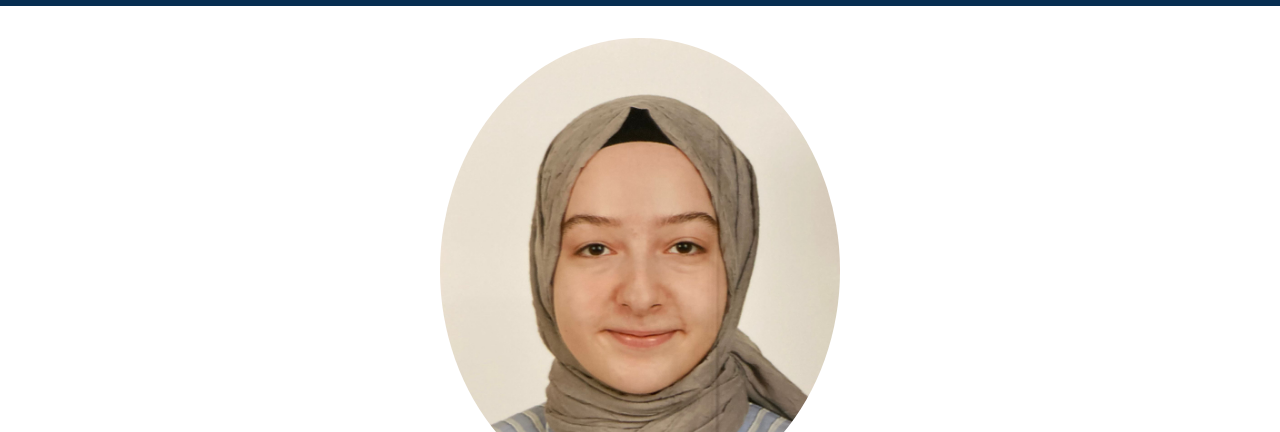
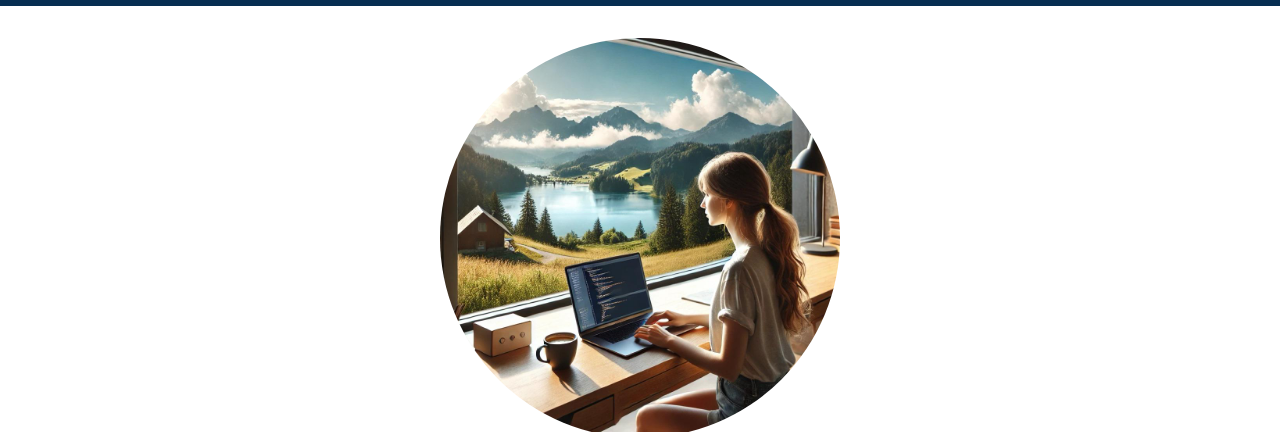
Before and after one commit to fatmanurkarsatar/myCourses-Html, a plain HTML site: page index.html in a window 1280 px wide. Shown: the part 64-496 px from the top of the page. Drawn offline with Linux system fonts and the light colour scheme.

Commit message:
updated the hero photo

```diff
--- a/index.html
+++ b/index.html
@@ -43,7 +43,7 @@
     </header>
 
     <section id="home">
-        <img src="img/fnk.jpg" alt="Fatma Nur KARSATAR" width="400px" height="400px">
+        <img src="img/hero.jpg" alt="Fatma Nur KARSATAR" width="400px" height="400px">
 
         <div class="name text-align=center">
             <h2 class="heading-big">Fatma Nur Karsatar</h2>
```
Also changed, not shown: img/fnk.jpg (deleted), img/hero.jpg (added).
